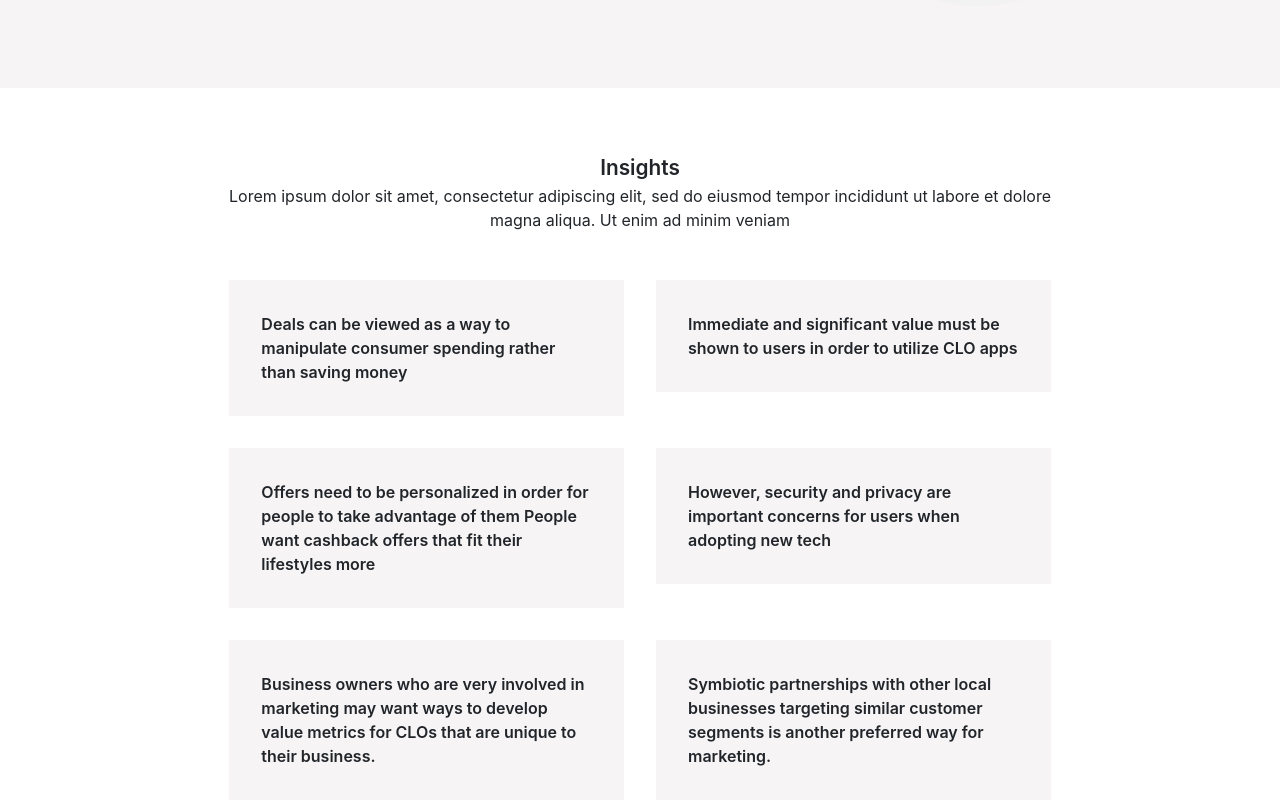
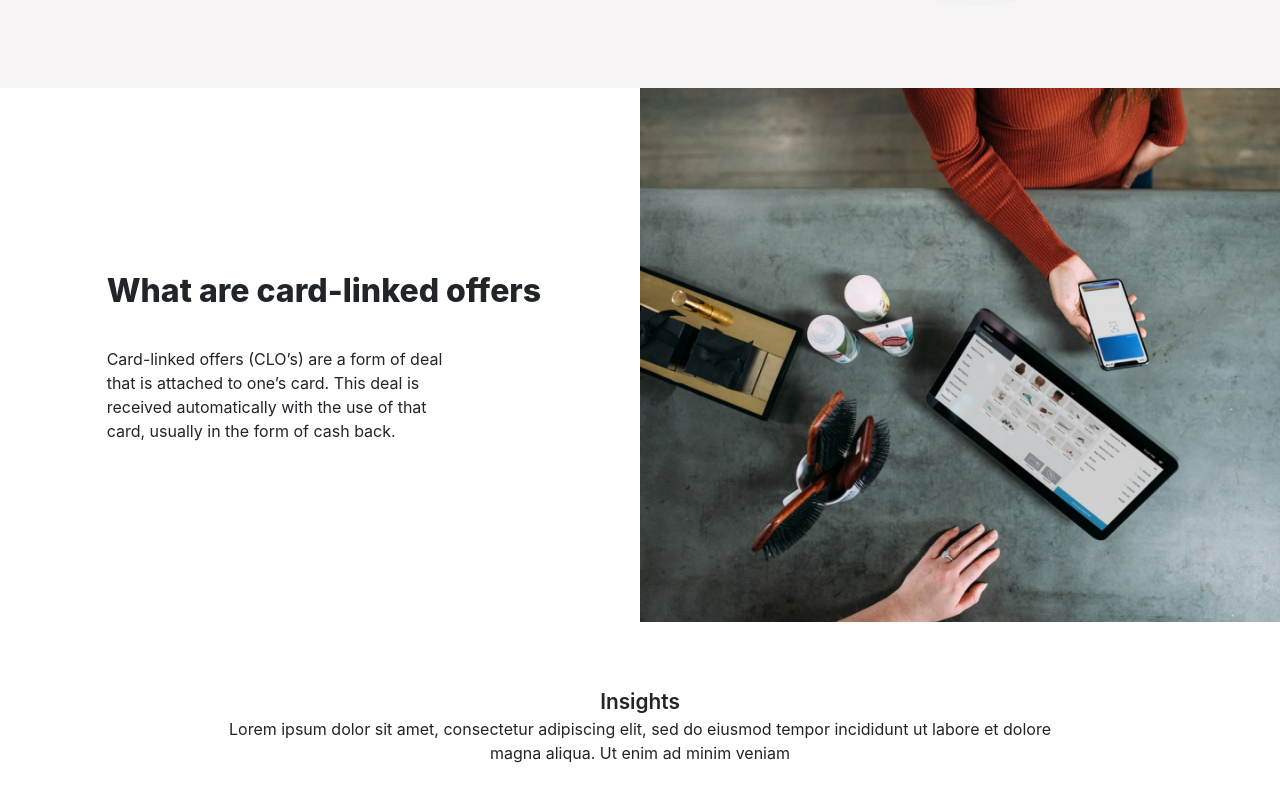
Before and after one commit to niharika-j/mercury, a React (Create React App) app: page /research in a window 1280 px wide. Shown: the part 614-1418 px from the top of the page. Built offline with nearby package versions, Linux system fonts and the light colour scheme.

Commit message:
added section header in research page

```diff
--- a/src/pages/home.js
+++ b/src/pages/home.js
@@ -63,7 +63,8 @@ function HomePage() {
             <SectionHeaderComponent
                 title="Solution"
                 content="We developed products for our two main stakeholders: merchants and consumers."
-                imgSrc={sectionHeaderSolution} bg="grey"
+                imgSrc={sectionHeaderSolution}
+                bg="grey"
                 alt="Final solution app on a laptop"
             />
 
--- a/src/pages/research.js
+++ b/src/pages/research.js
@@ -4,6 +4,7 @@ import HeaderComponent from '../components/Header/HeaderComponent';
 import SingleImageComponent from '../components/SingleImage/SingleImageComponent';
 import InsightsComponent from '../components/Insights/InsightsComponent';
 import CarouselComponent from '../components/Carousel/CarouselComponent';
+import SectionHeaderComponent from '../components/SectionHeader/SectionHeaderComponent';
 
 import headerImg from '../assets/images/research/research-header.png';
 import stakeholder from '../assets/images/research/stakeholder-map.png';
@@ -11,6 +12,7 @@ import consumerPersona1 from '../assets/images/research/consumer-persona-1.jpg';
 import consumerPersona2 from '../assets/images/research/consumer-persona-2.jpg';
 import consumerPersona3 from '../assets/images/research/consumer-persona-3.jpg';
 import consumerPersona4 from '../assets/images/research/consumer-persona-4.jpg';
+import cloSectionHeader from '../assets/images/research/clo-section-header.png';
 
 function ResearchPage() {
     let consumerInsights = ["Deals can be viewed as a way to manipulate consumer spending rather than saving money", "Immediate and significant value must be shown to users in order to utilize CLO apps", "Offers need to be personalized in order for people to take advantage of them People want cashback offers that fit their lifestyles more", "However, security and privacy are important concerns for users when adopting new tech", "Business owners who are very involved in marketing may want ways to develop value metrics for CLOs that are unique to their business.", "Symbiotic partnerships with other local businesses targeting similar customer segments is another preferred way for marketing."];
@@ -43,6 +45,14 @@ function ResearchPage() {
                 text="Less Transactional, More Relationship Building"
             />
 
+            <SectionHeaderComponent
+                title="What are card-linked offers"
+                content="Card-linked offers (CLO’s) are a form of deal that is attached to one’s card. This deal is received automatically with the use of that card, usually in the form of cash back."
+                imgSrc={cloSectionHeader}
+                alt="card-linked offers on phone and PoS"
+                bg="white"
+            />
+
             <InsightsComponent
                 title="Insights"
                 subtitle="Lorem ipsum dolor sit amet, consectetur adipiscing elit, sed do eiusmod tempor incididunt ut labore et dolore magna aliqua. Ut enim ad minim veniam"
```
Also changed, not shown: src/assets/images/research/clo-section-header.png (added). Lines whose indentation alone changed are shown as unchanged.
